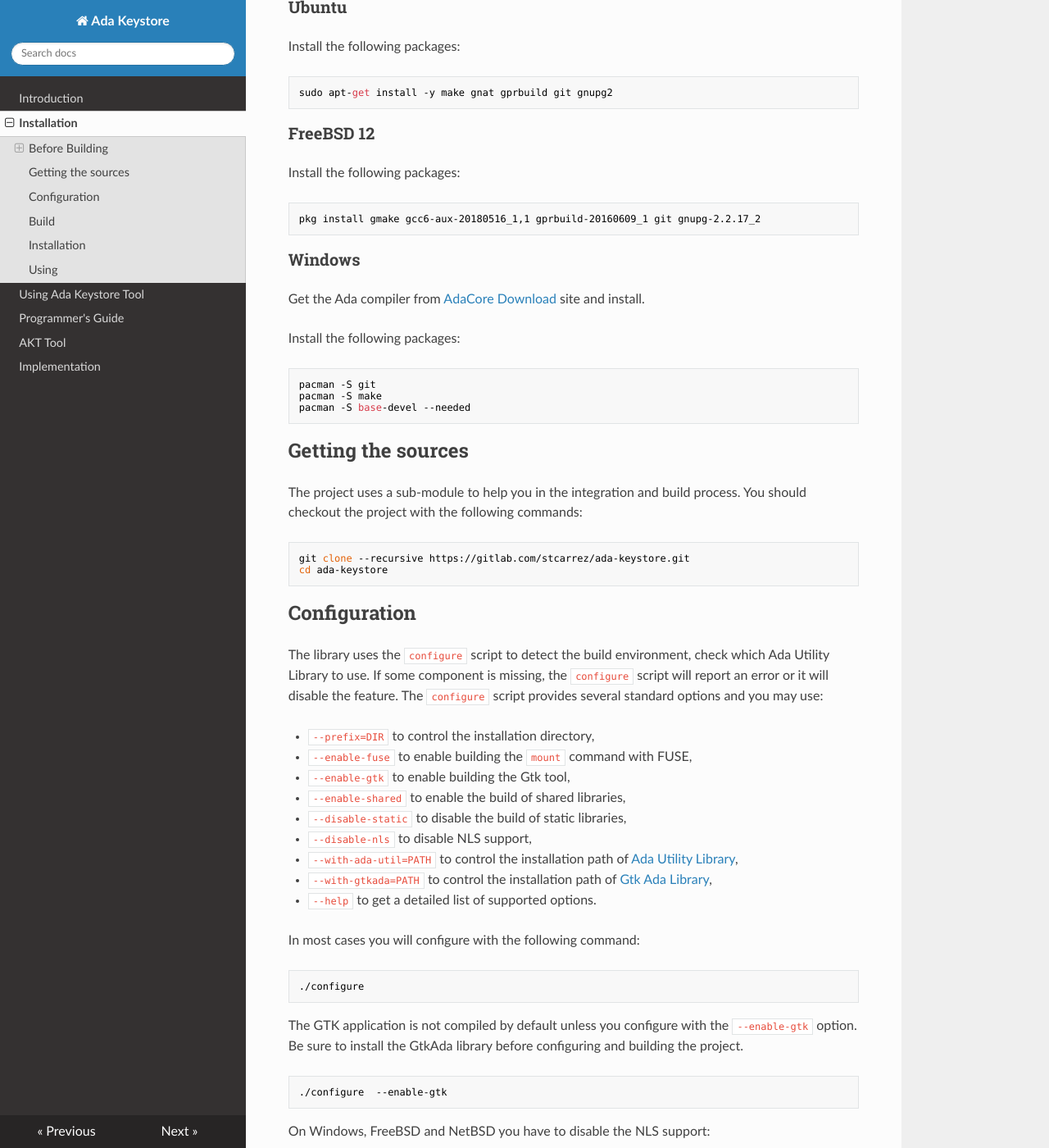
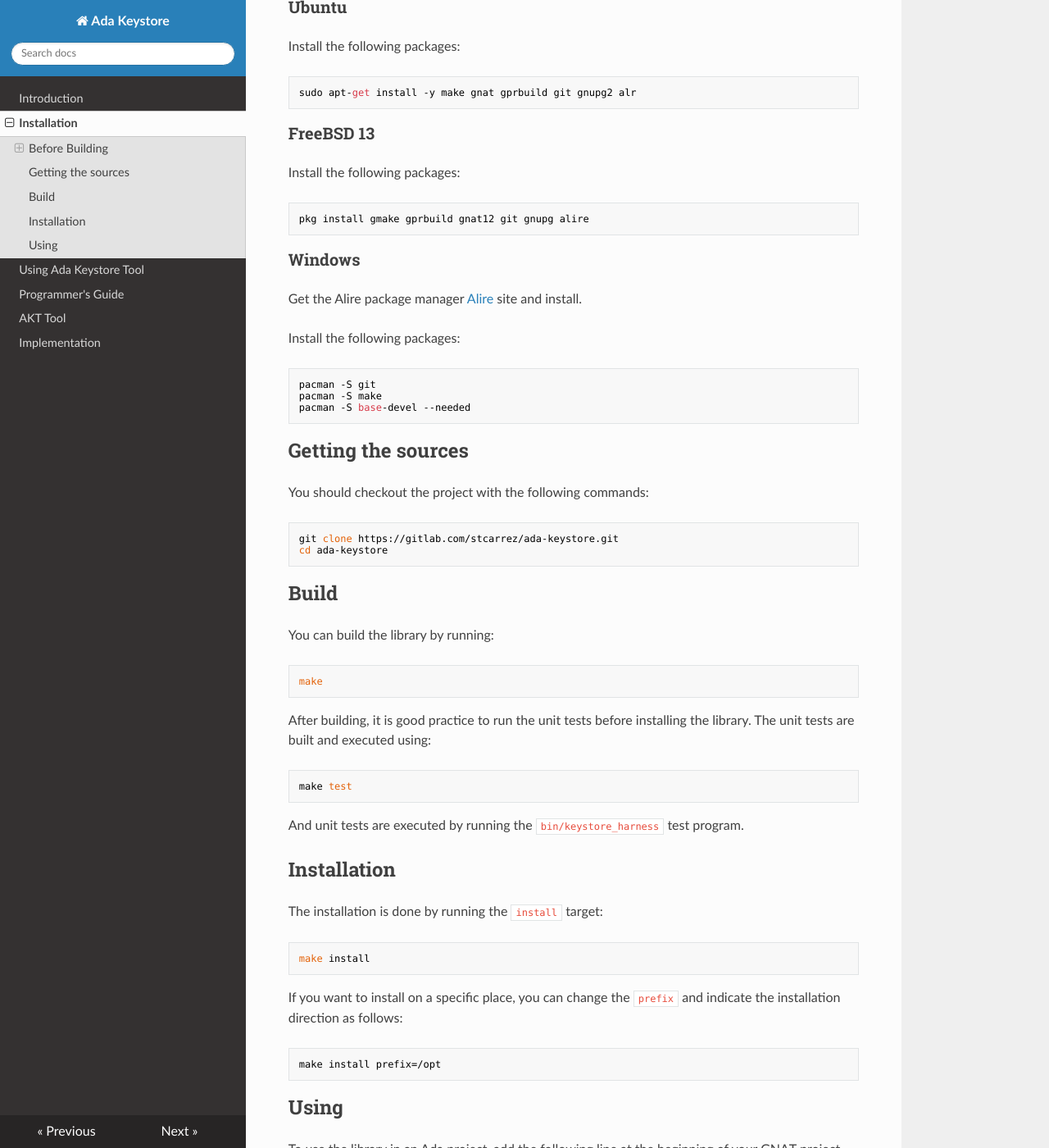
Before and after one commit to stcarrez/ada-keystore, an MkDocs documentation site: the page built from docs/Installation.md, in a window 1280 px wide and 1400 px high, scrolled down 341 px. Shown: the whole window at 82% size. Built offline with MkDocs 1.6.1, drawn with Linux system fonts in a browser that asks for light colours; nearby versions of some CDN libraries; some of the changed text lies outside the part shown.

Commit message:
Update install instructions

````diff
--- a/docs/Installation.md
+++ b/docs/Installation.md
@@ -4,29 +4,27 @@ This chapter explains how to build and install the library.
 
 ## Before Building
 
-To build the Ada Keystore you will need the GNAT Ada compiler, either
-the FSF version available in Debian, FreeBSD systems NetBSD or the
-AdaCore GNAT Community 2019 edition.
+To build the Ada Keystore you will need the GNAT Ada compiler as well
+as the [Alire](https://alire.ada.dev/) package manager.
 
 ### Ubuntu
 
 Install the following packages:
 ```
-sudo apt-get install -y make gnat gprbuild git gnupg2
+sudo apt-get install -y make gnat gprbuild git gnupg2 alr
 ```
 
-### FreeBSD 12
+### FreeBSD 13
 
 Install the following packages:
 
 ```
-pkg install gmake gcc6-aux-20180516_1,1 gprbuild-20160609_1 git gnupg-2.2.17_2
+pkg install gmake gprbuild gnat12 git gnupg alire
 ```
 
 ### Windows
 
-Get the Ada compiler from [AdaCore Download](https://www.adacore.com/download)
-site and install.
+Get the Alire package manager [Alire](https://alire.ada.dev/) site and install.
 
 Install the following packages:
 
@@ -38,54 +36,16 @@ pacman -S base-devel --needed
 
 ## Getting the sources
 
-The project uses a sub-module to help you in the integration and build
-process.  You should checkout the project with the following commands:
+You should checkout the project with the following commands:
 
 ```
-git clone --recursive https://gitlab.com/stcarrez/ada-keystore.git
+git clone https://gitlab.com/stcarrez/ada-keystore.git
 cd ada-keystore
-```
-
-## Configuration
-
-The library uses the `configure` script to detect the build environment,
-check which Ada Utility Library to use.
-If some component is missing, the
-`configure` script will report an error or it will disable the feature.
-The `configure` script provides several standard options
-and you may use:
-
-  * `--prefix=DIR` to control the installation directory,
-  * `--enable-fuse` to enable building the `mount` command with FUSE,
-  * `--enable-gtk` to enable building the Gtk tool,
-  * `--enable-shared` to enable the build of shared libraries,
-  * `--disable-static` to disable the build of static libraries,
-  * `--disable-nls` to disable NLS support,
-  * `--with-ada-util=PATH` to control the installation path of [Ada Utility Library](https://github.com/stcarrez/ada-util),
-  * `--with-gtkada=PATH` to control the installation path of [Gtk Ada Library](https://github.com/AdaCore/GtkAda),
-  * `--help` to get a detailed list of supported options.
-
-In most cases you will configure with the following command:
-```
-./configure
-```
-
-The GTK application is not compiled by default unless you configure with
-the `--enable-gtk` option.  Be sure to install the GtkAda library before
-configuring and building the project.
-
-```
-./configure  --enable-gtk
-```
-
-On Windows, FreeBSD and NetBSD you have to disable the NLS support:
-```
-./configure --disable-nls
 ```
 
 ## Build
 
-After configuration is successful, you can build the library by running:
+You can build the library by running:
 ```
 make
 ```
````
Also changed, not shown: docs/title.md (+1 -1 lines).
